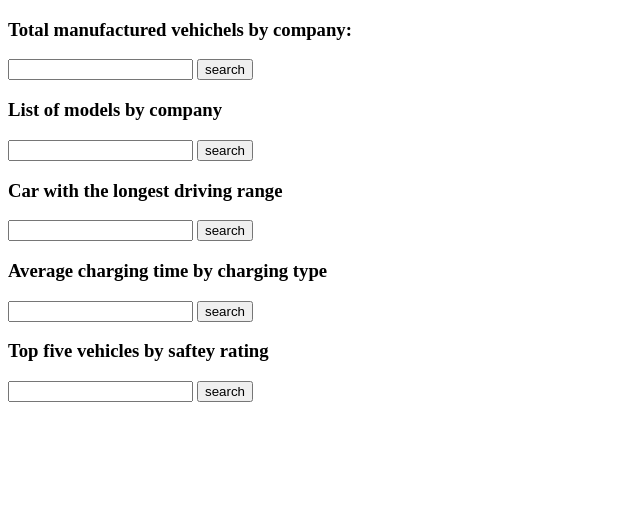
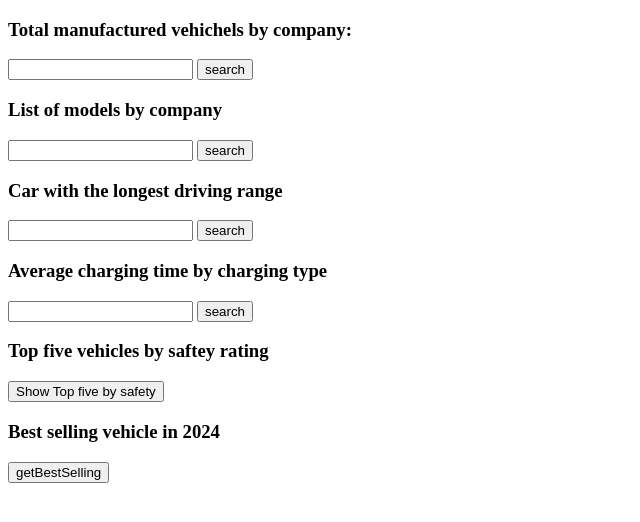
Before and after one commit to j0eTheRipper/aplc-assignment, a website: page index.html in a window 1280 px wide. Shown: the whole page, without its empty margins (0-640 px from the left). Drawn offline with Linux system fonts and the light colour scheme; no server answers.

Commit message:
finished all parts successfully

```diff
--- a/index.css
+++ b/index.css
@@ -6,4 +6,5 @@
   border-width: 1px;
   border-style: dashed;
   margin-top: 10px;
+  padding: 3px;
 }
--- a/index.html
+++ b/index.html
@@ -32,10 +32,14 @@
       <button onClick="getAverageChargingTime()">search</button>
     </div>
 
-    <div id="topFiveBySafteyRating">
+    <div id="topFiveBySafteyRating"">
       <h3>Top five vehicles by saftey rating</h3>
-      <input type="text" name="topFiveBySafteyRating" />
-      <button onClick="getTopFiveBySafteyRating()">search</button>
+      <button onClick="getTopFiveBySafteyRating()">Show Top five by safety</button>
+    </div>
+
+    <div id="bestSellingVehicle">
+      <h3>Best selling vehicle in 2024</h3>
+      <button onClick="getBestSelling()">getBestSelling</button>
     </div>
   </body>
 </html>
--- a/index.js
+++ b/index.js
@@ -175,23 +175,32 @@ function getTopFiveBySafteyRating() {
       if (topFive.includes(vehicles[i])) {
         continue;
       }
+      let lesserSafteyRating = vehicles[i];
       if (topFive[j].safetyRating < vehicles[i].safetyRating) {
+        lesserSafteyRating = topFive[j];
         topFive[j] = vehicles[i];
       }
-      if (topFive.length < 5) {
-        topFive.push(
-          vehicles[j].safetyRating < vehicles[i].safetyRating
-            ? vehicles[j]
-            : vehicles[i],
-        );
-      }
+      topFive.length < 5 && topFive.push(lesserSafteyRating);
     }
   }
   for (car of topFive) {
     const element = document.createElement("li");
-    element.append(car.model);
+    element.append(`${car.manufacturer}: ${car.model}`);
     resultList.appendChild(element);
   }
+}
+
+function getBestSelling() {
+  const resultDiv = "bestSellingOut";
+  document.getElementById(resultDiv)?.remove();
+  let result = vehicles[0];
+
+  for (car of vehicles) {
+    car.sales > result.sales && (result = car);
+  }
+
+  const resultLine = ResultLine("bestSellingVehicle", resultDiv);
+  resultLine.append(result.model);
 }
 
 function ResultList(parentId, id) {
```
Lines whose indentation alone changed are shown as unchanged.
